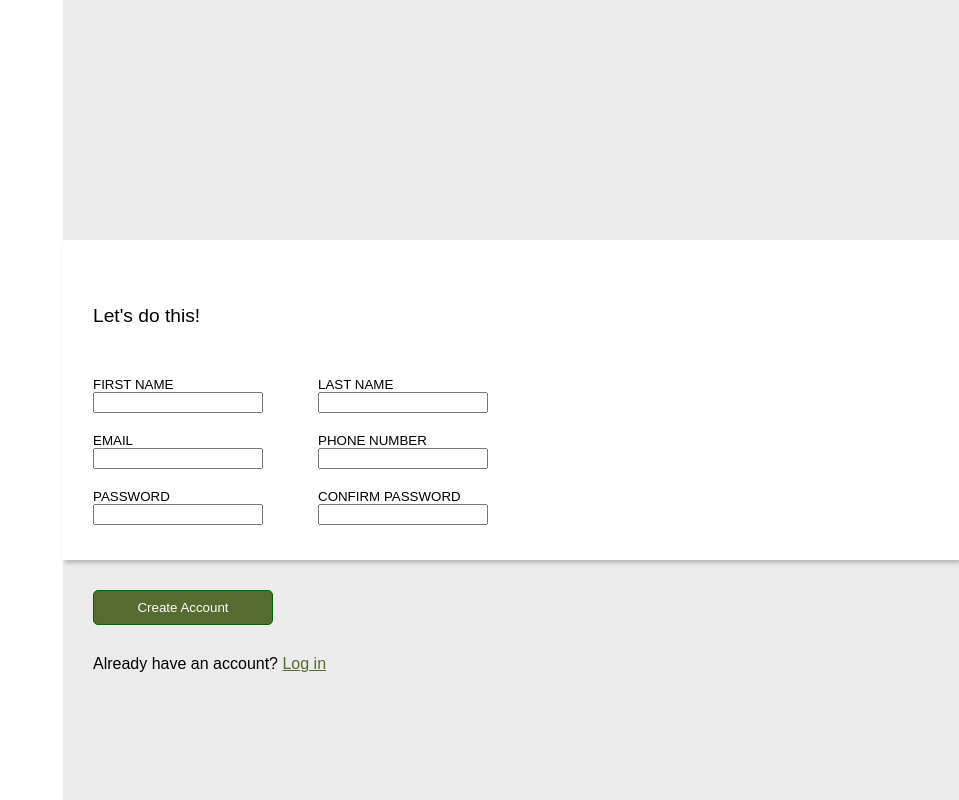
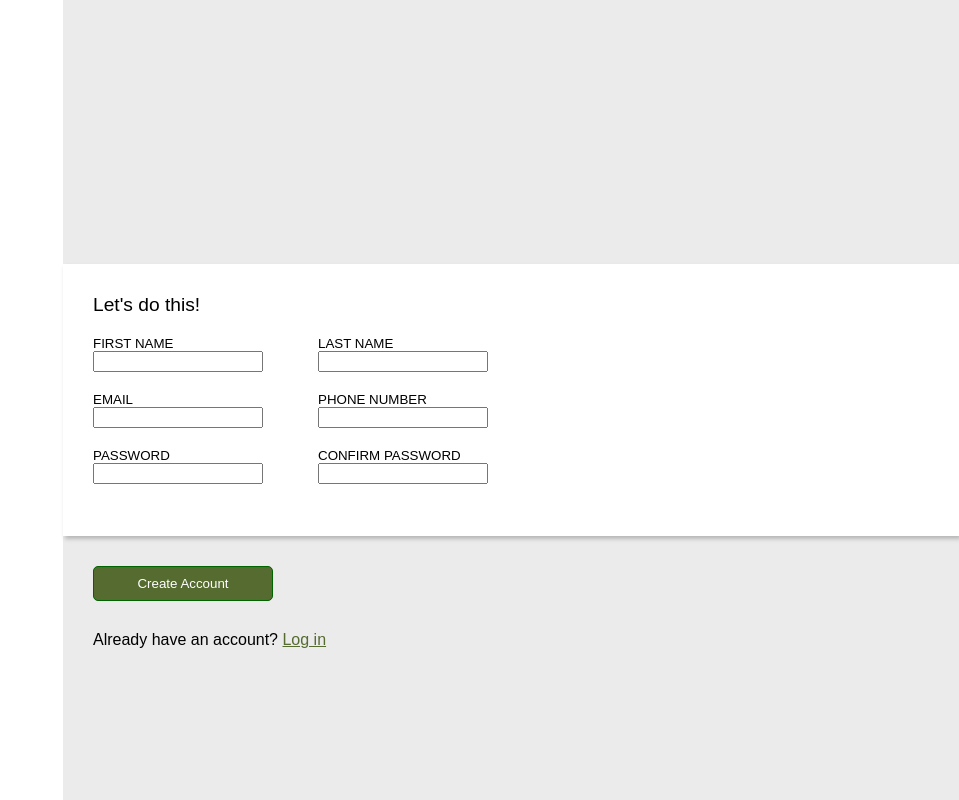
Before and after one commit to steff-mat/Sign-Up-Form, a plain HTML site: page index.html in a window 1280 px wide. Shown: the whole page, without its empty margins (321-1280 px from the left). Drawn offline with Linux system fonts and the light colour scheme.

Commit message:
draft3.3

```diff
--- a/style.css
+++ b/style.css
@@ -21,7 +21,7 @@ body {
 
 .right {
   display: grid;
-  grid-template-rows: 30% 40% 30%;
+  grid-template-rows: 33% 34% 33%;
   grid-template-columns: 100%;
 }
 
@@ -37,7 +37,7 @@ body {
   display: flex;
   flex-direction: column;
   align-items: left;
-  justify-content: center;
+  justify-content: flex-start;
 }
 
 .ldt {
@@ -108,7 +108,8 @@ body {
 
 .pl30mtb30 {
   padding-left: 30px;
-  margin: 30px 0;
+  margin-top: 30px;
+  margin-bottom: 0;
 }
 
 .r-bottom p {
```
